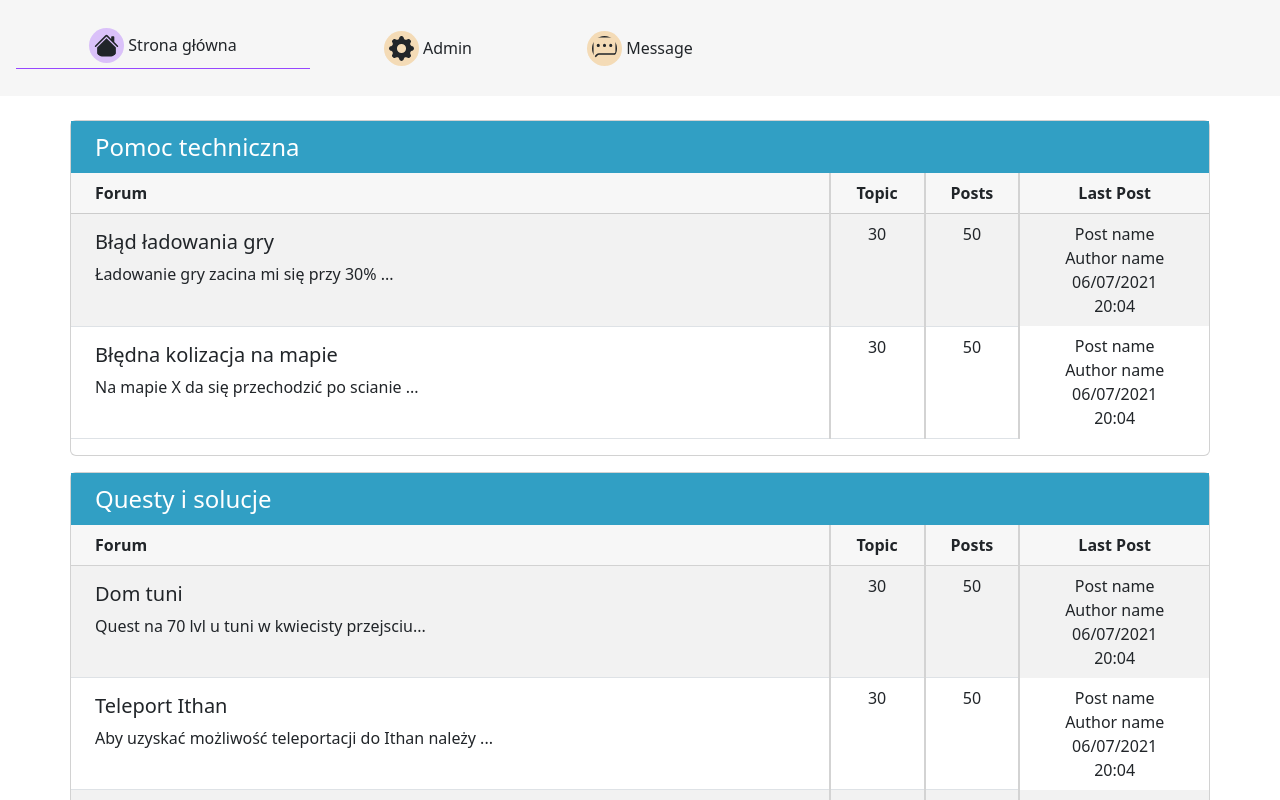
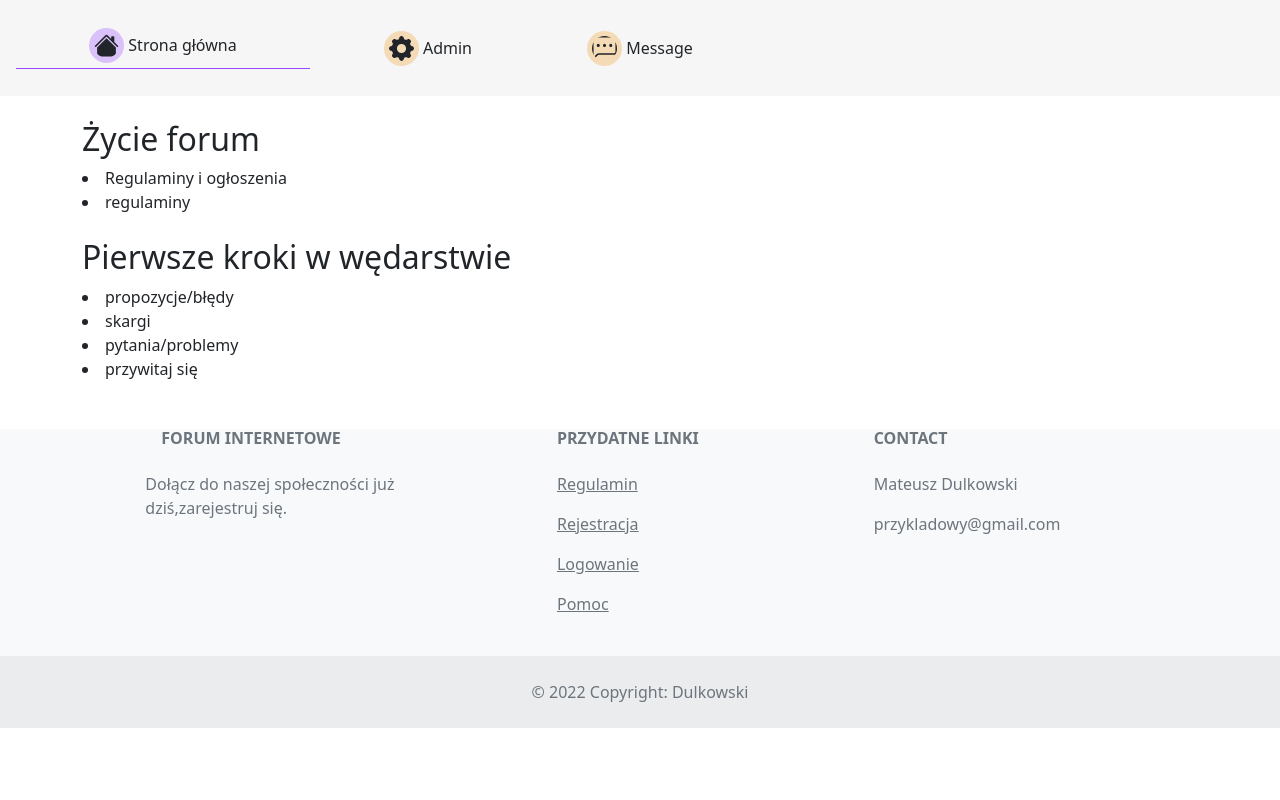
Before and after one commit to DulkowskiM/forum-frontend, a React (Create React App) app: page / in a window 1280 px wide. Shown: the top 800 px of the page. Built offline with nearby package versions, Linux system fonts and the light colour scheme.

Commit message:
Added forum structure

```diff
--- a/src/App.js
+++ b/src/App.js
@@ -17,6 +17,9 @@ import AddPost from './components/Editor/Editor';
 import { AuthenticatedRoute } from './hoc/AuthenticatedRoute';
 import EditTopic from './components/Topics/Topic/Edit/Edit';
 import TopicList from './components/Topics/Topics';
+import Department from './pages/Departments/Department';
+import SubDepartment from './pages/Departments/SubDepartment/SubDepartment';
+import Topic from './pages/Departments/SubDepartment/Topic/Topic';
 //import AuthenticatedRoute from './hoc/AuthenticatedRoute';
 function App() {
   const menu = <Menu />;
@@ -33,6 +36,15 @@ function App() {
             <Admin />
           </AuthenticatedRoute>
         }
+      />
+      <Route path="/forum/:department" element={<Department />} />
+      <Route
+        path="/forum/:department/:subdepartment"
+        element={<SubDepartment />}
+      />
+      <Route
+        path="/forum/:department/:subdepartment/:topicId"
+        element={<Topic />}
       />
       <Route path="/message" element={<Message />} />
       <Route path="/addPost" element={<AddPost />} />
--- a/src/components/Departments/Department/Department.js
+++ b/src/components/Departments/Department/Department.js
@@ -1,35 +1,14 @@
 import React from 'react';
-import styles from './Department.module.css';
-import DepartmentRow from './DepartmentRow/DepartmentRow';
+import { useNavigate } from 'react-router-dom';
+import SubDepartments from './SubDepartments/SubDepartments';
 
 export default function Department(props) {
+  const navigate = useNavigate();
+
   return (
-    <div className={`row ${styles.main} mt-3`}>
-      <div className='card p-0'>
-        <div className={`col-12 ps-4 p-2 ${styles.name}`}> {props.name} </div>
-        <div className='card-body p-0'>
-          <table className='table table-striped'>
-            <thead className='card-header'>
-              <tr>
-                <th className={`col-8 ps-4 ${styles.headers}`}> Forum</th>
-                <th className={`col-1 text-center ${styles.headers}`}>Topic</th>
-                <th className={`col-1 text-center ${styles.headers}`}>Posts</th>
-                <th
-                  className={`col-1 text-center ${styles.headers}`}
-                  style={{ border: 'none' }}
-                >
-                  Last Post
-                </th>
-              </tr>
-            </thead>
-            <tbody>
-              {props.forums.map((forum, index) => (
-                <DepartmentRow key={index} {...forum} />
-              ))}
-            </tbody>
-          </table>
-        </div>
-      </div>
+    <div className="mt-4 mb-4">
+      <h2 onClick={() => navigate(`/forum/${props.name}`)}> {props.name} </h2>
+      <SubDepartments subDepartments={props.subDepartments} />
     </div>
   );
 }
--- a/src/components/Departments/Department/Department.module.css
+++ /dev/null
@@ -1,14 +0,0 @@
-.main {
-  border-radius: 0.2rem 0.2rem;
-}
-
-.name {
-  background-color: rgb(49, 159, 196);
-  color: white;
-  font-size: 1.5rem;
-}
-
-.headers {
-  border-right: 2px solid lightgray;
-  padding: 0.8rem 0.8rem;
-}
--- a/src/components/Departments/Department/DepartmentRow/DepartmentRow.js
+++ /dev/null
@@ -1,24 +0,0 @@
-import React from 'react';
-import styles from './DepartmentRow.module.css';
-
-export default function DepartmentRow(props) {
-  return (
-    <tr>
-      <td className={`col-8 ps-4 pt-3 ${styles.headers}`}>
-        <h5 className='card-title'>{props.title}</h5>
-        <p className='card-text'>{props.summary}</p>
-      </td>
-      <td className={`col-1 text-center ${styles.headers}`}>30</td>
-      <td className={`col-1 text-center ${styles.headers}`}>50</td>
-      <td
-        className={`col-2 text-center ${styles.headers}`}
-        style={{ border: 'none' }}
-      >
-        <div> Post name</div>
-        <div> Author name</div>
-        <div> 06/07/2021</div>
-        <div> 20:04</div>
-      </td>
-    </tr>
-  );
-}
--- a/src/components/Departments/Department/DepartmentRow/DepartmentRow.module.css
+++ /dev/null
@@ -1,4 +0,0 @@
-.headers {
-  border-right: 2px solid lightgray;
-  padding: 0.5rem 0.5rem;
-}
--- /dev/null
+++ b/src/components/Departments/Department/SubDepartments/SubDepartments.js
@@ -0,0 +1,21 @@
+import React from 'react';
+import { useNavigate } from 'react-router-dom';
+
+export default function SubDepartments(props) {
+  const navigate = useNavigate();
+
+  return (
+    <div>
+      {props.subDepartments.map((subDepartment, index) => (
+        <li
+          key={index}
+          onClick={() =>
+            navigate(`/forum/${props.departmentName}/${subDepartment}`)
+          }
+        >
+          {subDepartment}
+        </li>
+      ))}
+    </div>
+  );
+}
--- /dev/null
+++ b/src/components/Departments/Department/SubDepartments/Topics/Topics.js
@@ -0,0 +1,22 @@
+import React from 'react';
+import { useNavigate } from 'react-router-dom';
+
+export default function Topics(props) {
+  const navigate = useNavigate();
+  return (
+    <div>
+      {props.topics.map((topic, index) => (
+        <li
+          key={index}
+          onClick={() =>
+            navigate(
+              `/forum/${props.department}/${props.subdepartment}/${topic}`,
+            )
+          }
+        >
+          {topic}
+        </li>
+      ))}
+    </div>
+  );
+}
--- a/src/components/Departments/Departments.js
+++ b/src/components/Departments/Departments.js
@@ -3,9 +3,9 @@ import Department from './Department/Department';
 
 export default function Departments(props) {
   return (
-    <div className='mt-4'>
-      {props.departments.map((department) => (
-        <Department key={department.id} {...department} />
+    <div className="mt-4">
+      {props.departments.map((deparment, index) => (
+        <Department key={index} {...deparment} />
       ))}
     </div>
   );
--- /dev/null
+++ b/src/pages/Departments/Department.js
@@ -0,0 +1,23 @@
+import React, { useState, useEffect } from 'react';
+import { useParams } from 'react-router-dom';
+import SubDepartments from '../../components/Departments/Department/SubDepartments/SubDepartments';
+
+export default function Department(props) {
+  let { department } = useParams();
+  const [subDepartments, setSubdepartments] = useState([]);
+
+  useEffect(() => {
+    //Tutaj dane powinny być pograne z axiosa
+    setSubdepartments(['Regulaminy i ogłoszenia', 'Organizacja']);
+  }, []);
+
+  return (
+    <div>
+      <h3> Department {department} </h3>
+      <SubDepartments
+        departmentName={department}
+        subDepartments={subDepartments}
+      />
+    </div>
+  );
+}
--- /dev/null
+++ b/src/pages/Departments/SubDepartment/SubDepartment.js
@@ -0,0 +1,23 @@
+import React, { useState, useEffect } from 'react';
+import { useParams } from 'react-router-dom';
+import Topics from '../../../components/Departments/Department/SubDepartments/Topics/Topics';
+
+export default function SubDepartment() {
+  let { department, subdepartment } = useParams();
+  const [topics, setTopics] = useState([]);
+
+  useEffect(() => {
+    setTopics(['Nowy regulamin 2022', 'Zmiany w regulamienie', 'Propozycje']);
+  }, []);
+
+  return (
+    <div>
+      {subdepartment}
+      <Topics
+        topics={topics}
+        subdepartment={subdepartment}
+        department={department}
+      />
+    </div>
+  );
+}
--- /dev/null
+++ b/src/pages/Departments/SubDepartment/Topic/Topic.js
@@ -0,0 +1,39 @@
+import React, { useState, useEffect } from 'react';
+import { useParams } from 'react-router-dom';
+
+export default function Topic() {
+  const { topicId } = useParams();
+  const [topic, setTopic] = useState({
+    content: '',
+    title: '',
+    posts: [],
+  });
+
+  useEffect(() => {
+    // const response = axios.get("htea/topic/44")
+    // setTopic(response.data)
+
+    setTopic({
+      content: 'Testowy',
+      title: 'Testowy title',
+      posts: [
+        { content: 'Kontent postu1' },
+        { content: 'Kontent postu2' },
+        { content: 'Kontent postu3' },
+        { content: 'Kontent postu4' },
+        { content: 'Kontent postu5' },
+        { content: 'Kontent postu6' },
+      ],
+    });
+  }, []);
+
+  return (
+    <div>
+      <h3>{topic.title}</h3>
+      <div>{topic.content}</div>
+      {topic.posts.map((post) => (
+        <div> {post.content} </div>
+      ))}
+    </div>
+  );
+}
--- a/src/pages/home/Home.js
+++ b/src/pages/home/Home.js
@@ -12,74 +12,17 @@ export default function Home() {
     setDepartments([
       {
         id: 1,
-        name: 'Pomoc techniczna',
-        forums: [
-          {
-            title: 'Błąd ładowania gry',
-            summary: 'Ładowanie gry zacina mi się przy 30% ...',
-            topicsCount: 50,
-            postCount: 80,
-            lastPost: {
-              postName: 'Post name',
-              authorName: 'Author Name',
-              date: '24/11/2022',
-              time: '20:38',
-            },
-          },
-          {
-            title: 'Błędna kolizacja na mapie',
-            summary: 'Na mapie X da się przechodzić po scianie ...',
-            topicsCount: 10,
-            postCount: 30,
-            lastPost: {
-              postName: 'Post name',
-              authorName: 'Author Name',
-              date: '24/11/2022',
-              time: '20:38',
-            },
-          },
-        ],
+        name: 'Życie forum',
+        subDepartments: ['Regulaminy i ogłoszenia', 'regulaminy'],
       },
       {
         id: 2,
-        name: 'Questy i solucje',
-        forums: [
-          {
-            title: 'Dom tuni',
-            summary: 'Quest na 70 lvl u tuni w kwiecisty przejsciu...',
-            topicsCount: 20,
-            postCount: 60,
-            lastPost: {
-              postName: 'Post name',
-              authorName: 'Author Name',
-              date: '24/11/2022',
-              time: '20:38',
-            },
-          },
-          {
-            title: 'Teleport Ithan',
-            summary: 'Aby uzyskać możliwość teleportacji do Ithan należy ...',
-            topicsCount: 50,
-            postCount: 80,
-            lastPost: {
-              postName: 'Post name',
-              authorName: 'Author Name',
-              date: '24/11/2022',
-              time: '20:38',
-            },
-          },
-          {
-            title: 'Przejście władców mrozu',
-            summary: 'Quest wymaga osiagnięcia 300 poziomu doświadczenia...',
-            topicsCount: 20,
-            postCount: 60,
-            lastPost: {
-              postName: 'Post name',
-              authorName: 'Author Name',
-              date: '24/11/2022',
-              time: '20:38',
-            },
-          },
+        name: 'Pierwsze kroki w wędarstwie',
+        subDepartments: [
+          'propozycje/błędy',
+          'skargi',
+          'pytania/problemy',
+          'przywitaj się',
         ],
       },
     ]);
```
Also changed, not shown: src/pages/Auth/Login/background.jpg (added).
